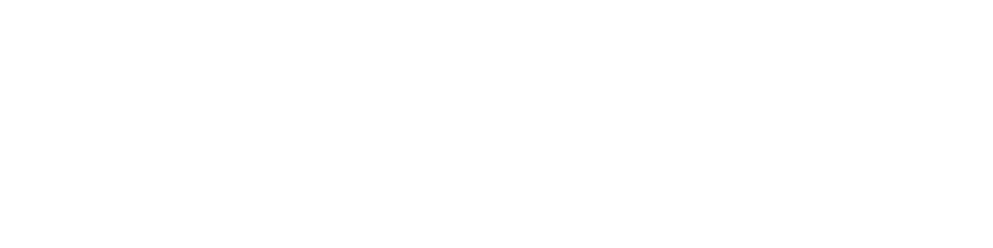
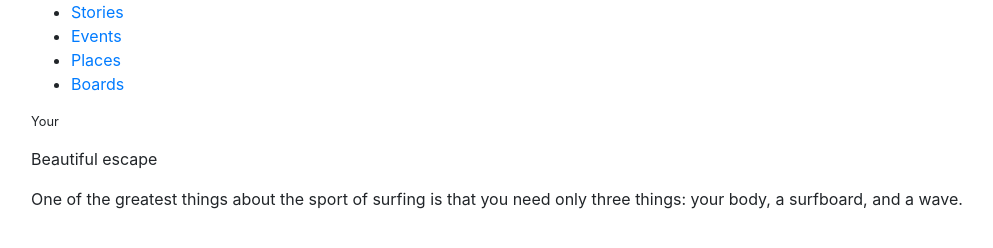
Before and after one commit to annkirilenko/surfing-project, a plain HTML site: page index.html in a window 1280 px wide. Shown: the whole page, without its empty margins (84-1077 px from the left). Drawn offline with Linux system fonts and the light colour scheme.

Commit message:
add blocks in index and create template.css

```diff
--- /dev/null
+++ b/css/template.css
@@ -0,0 +1,7 @@
+.wrapper {
+	max-width: 1440px;
+	margin-right: auto;
+    margin-left: auto;
+    padding-right: 100px;
+    padding-left: 100px;
+}
--- a/index.html
+++ b/index.html
@@ -2,12 +2,50 @@
 <html>
 <head>
 	<meta charset="utf-8">
+	<meta name="viewport" content="width=device-width, initial-scale=1, shrink-to-fit=no">
+
 	<title>Surfing Project</title>
 
-	<link rel="stylesheet" type="text/css" href="/css/bootstrap.min.css">
-	<script src="/js/jquery-3.2.1.min.js"></script>
+	<link rel="stylesheet" type="text/css" href="./css/bootstrap.min.css">
+	<link rel="stylesheet" type="text/css" href="./css/template.css">
+	<script src="./js/jquery-3.2.1.min.js"></script>
 </head>
 <body>
+	<div class="wrapper">
+		<header class="container">
+				<div class="row">
+					<nav class="col-12">
+						<ul>
+							<li><a href="#">Stories</li></a>
+							<li><a href="#">Events</li></a>
+							<li><a href="#">Places</li></a>
+							<li><a href="#">Boards</li></a>
+						</ul>
+					</nav>
+				</div>
+				<div class="row">
+					<div class="col-12">
+						<div class="head-slider-container">
+							<div>
+								<div class="slide-title">
+									<p class="small">Your</p>
+									<p>Beautiful escape</p>
+								</div>
+								<div class="slide-text">
+									<p>One of the greatest things about the sport of surfing is that you need only three things: your body, a surfboard, and a wave.</p>
+								</div>
 
+							</div>
+						</div>
+					</div>
+				</div>
+		</header>
+		<main class="container">
+
+		</main>
+		<footer class="container">
+
+		</footer>
+	</div>
 </body>
 </html>
```
